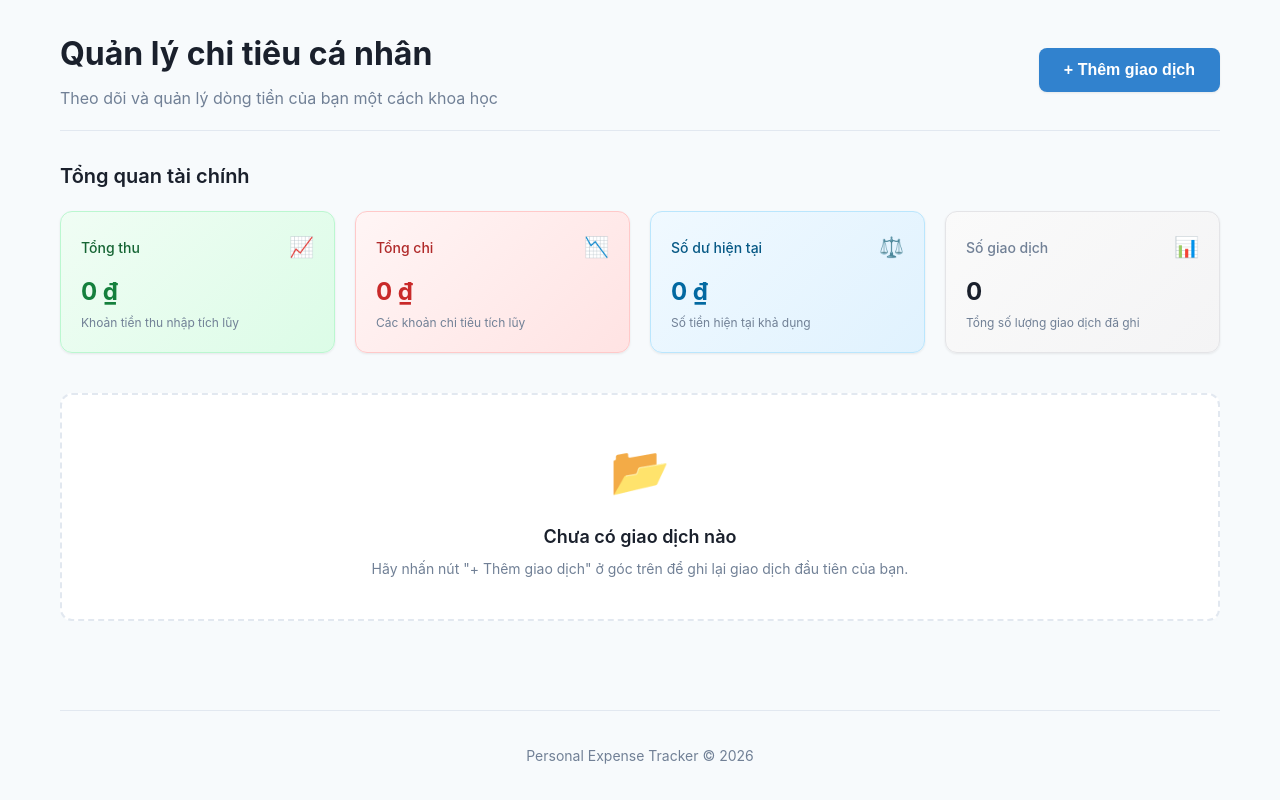
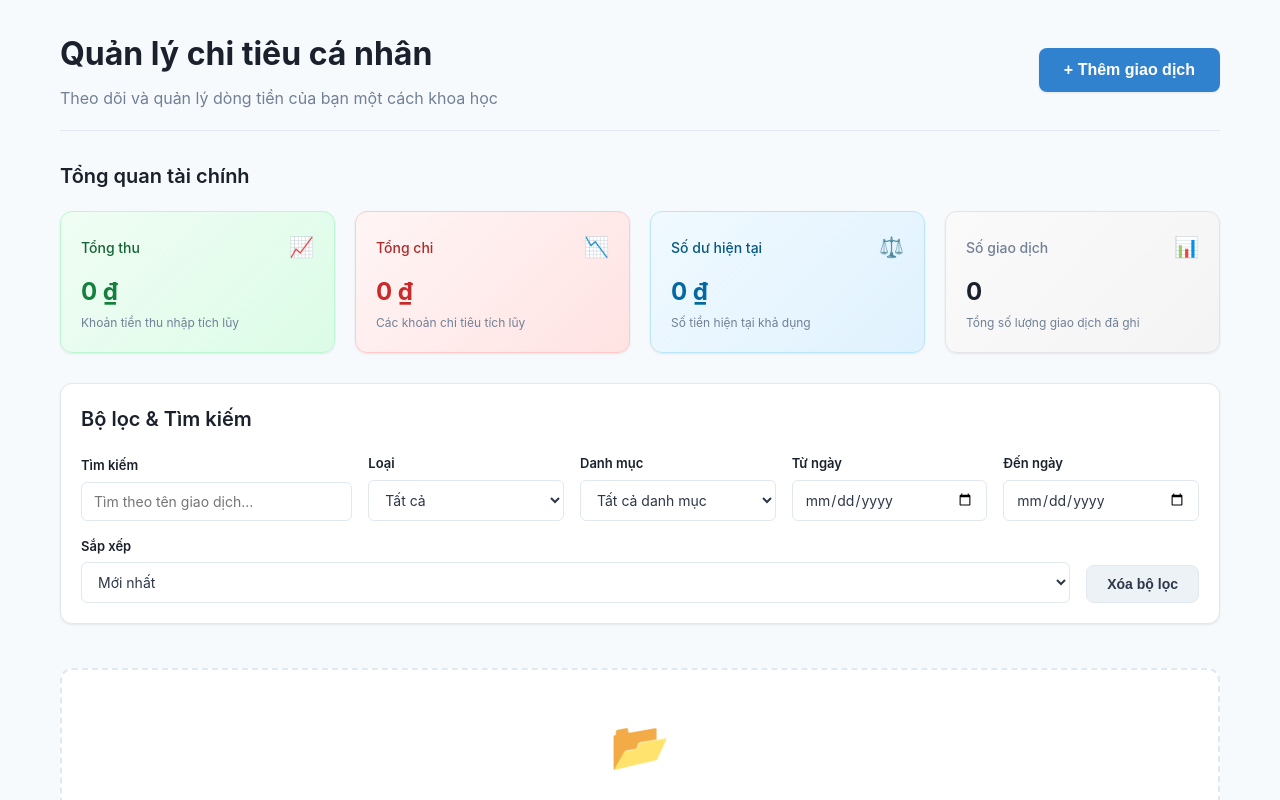
Before and after one commit to tungpy78/QuanLyChiTieu, a React (Vite) app: page / in a window 1280 px wide. Shown: the top 800 px of the page. Built offline with nearby package versions, Linux system fonts and the light colour scheme.

Commit message:
feat: add transaction filters

```diff
--- a/src/App.tsx
+++ b/src/App.tsx
@@ -5,6 +5,7 @@ import { Dashboard } from './components/dashboard/Dashboard';
 import { Modal } from './components/ui/Modal';
 import { TransactionForm } from './components/transactions/TransactionForm';
 import { TransactionList } from './components/transactions/TransactionList';
+import { FilterBar } from './components/filters/FilterBar';
 
 function AppContent() {
   const context = useContext(AppContext);
@@ -46,6 +47,7 @@ function AppContent() {
 
       <main className="app-main">
         <Dashboard />
+        <FilterBar />
         <TransactionList />
       </main>
 
--- /dev/null
+++ b/src/components/filters/FilterBar.tsx
@@ -0,0 +1,157 @@
+import React from 'react';
+import { useTransactions } from '../../hooks/useTransactions';
+import { useCategories } from '../../hooks/useCategories';
+import { Button } from '../ui/Button';
+
+export const FilterBar: React.FC = () => {
+  const { filters, setFilters } = useTransactions();
+  const { categories } = useCategories();
+
+  const handleSearchChange = (e: React.ChangeEvent<HTMLInputElement>) => {
+    setFilters((prev) => ({ ...prev, searchText: e.target.value }));
+  };
+
+  const handleTypeChange = (e: React.ChangeEvent<HTMLSelectElement>) => {
+    setFilters((prev) => ({
+      ...prev,
+      type: e.target.value as 'all' | 'income' | 'expense',
+    }));
+  };
+
+  const handleCategoryChange = (e: React.ChangeEvent<HTMLSelectElement>) => {
+    setFilters((prev) => ({ ...prev, categoryId: e.target.value }));
+  };
+
+  const handleDateFromChange = (e: React.ChangeEvent<HTMLInputElement>) => {
+    setFilters((prev) => ({ ...prev, dateFrom: e.target.value }));
+  };
+
+  const handleDateToChange = (e: React.ChangeEvent<HTMLInputElement>) => {
+    setFilters((prev) => ({ ...prev, dateTo: e.target.value }));
+  };
+
+  const handleSortChange = (e: React.ChangeEvent<HTMLSelectElement>) => {
+    setFilters((prev) => ({
+      ...prev,
+      sortOrder: e.target.value as 'newest' | 'oldest',
+    }));
+  };
+
+  const handleReset = () => {
+    setFilters({
+      searchText: '',
+      type: 'all',
+      categoryId: '',
+      dateFrom: '',
+      dateTo: '',
+      sortOrder: 'newest',
+    });
+  };
+
+  const isDateRangeInvalid =
+    filters.dateFrom && filters.dateTo && filters.dateFrom > filters.dateTo;
+
+  return (
+    <div className="filter-bar-container">
+      <h3 className="section-title">Bộ lọc & Tìm kiếm</h3>
+      <div className="filter-bar">
+        {/* Tìm kiếm */}
+        <div className="filter-item search-input-group">
+          <label htmlFor="filter-search" className="filter-label">Tìm kiếm</label>
+          <input
+            id="filter-search"
+            type="text"
+            className="form-control"
+            placeholder="Tìm theo tên giao dịch..."
+            value={filters.searchText}
+            onChange={handleSearchChange}
+          />
+        </div>
+
+        {/* Loại */}
+        <div className="filter-item">
+          <label htmlFor="filter-type" className="filter-label">Loại</label>
+          <select
+            id="filter-type"
+            className="form-control"
+            value={filters.type}
+            onChange={handleTypeChange}
+          >
+            <option value="all">Tất cả</option>
+            <option value="income">Thu nhập</option>
+            <option value="expense">Chi tiêu</option>
+          </select>
+        </div>
+
+        {/* Danh mục */}
+        <div className="filter-item">
+          <label htmlFor="filter-category" className="filter-label">Danh mục</label>
+          <select
+            id="filter-category"
+            className="form-control"
+            value={filters.categoryId}
+            onChange={handleCategoryChange}
+          >
+            <option value="">Tất cả danh mục</option>
+            {categories.map((cat) => (
+              <option key={cat.id} value={cat.id}>
+                {cat.name}
+              </option>
+            ))}
+          </select>
+        </div>
+
+        {/* Từ ngày */}
+        <div className="filter-item">
+          <label htmlFor="filter-date-from" className="filter-label">Từ ngày</label>
+          <input
+            id="filter-date-from"
+            type="date"
+            className={`form-control ${isDateRangeInvalid ? 'border-warning' : ''}`}
+            value={filters.dateFrom}
+            onChange={handleDateFromChange}
+          />
+        </div>
+
+        {/* Đến ngày */}
+        <div className="filter-item">
+          <label htmlFor="filter-date-to" className="filter-label">Đến ngày</label>
+          <input
+            id="filter-date-to"
+            type="date"
+            className={`form-control ${isDateRangeInvalid ? 'border-warning' : ''}`}
+            value={filters.dateTo}
+            onChange={handleDateToChange}
+          />
+        </div>
+
+        {/* Sắp xếp */}
+        <div className="filter-item">
+          <label htmlFor="filter-sort" className="filter-label">Sắp xếp</label>
+          <select
+            id="filter-sort"
+            className="form-control"
+            value={filters.sortOrder}
+            onChange={handleSortChange}
+          >
+            <option value="newest">Mới nhất</option>
+            <option value="oldest">Cũ nhất</option>
+          </select>
+        </div>
+
+        {/* Action reset */}
+        <div className="filter-item filter-actions-item">
+          <Button variant="secondary" onClick={handleReset} className="btn-reset">
+            Xóa bộ lọc
+          </Button>
+        </div>
+      </div>
+
+      {isDateRangeInvalid && (
+        <div className="filter-warning-text" role="alert">
+          ⚠️ Ngày bắt đầu không thể lớn hơn ngày kết thúc.
+        </div>
+      )}
+    </div>
+  );
+};
--- a/src/index.css
+++ b/src/index.css
@@ -11,6 +11,9 @@
   --secondary-hover: #e2e8f0;
   --danger-color: #e53e3e;
   --danger-hover: #c53030;
+  --warning-color: #dd6b20;
+  --warning-border: #fbd38d;
+  --warning-bg: #fffaf0;
 
   --font-sans: -apple-system, BlinkMacSystemFont, "Segoe UI", Roboto, "Helvetica Neue", Arial, sans-serif;
   --shadow-sm: 0 1px 3px 0 rgba(0, 0, 0, 0.05), 0 1px 2px 0 rgba(0, 0, 0, 0.03);
@@ -76,6 +79,8 @@ body {
 
 /* Main Area Styles */
 .app-main {
+  display: flex;
+  flex-direction: column;
   flex: 1;
 }
 
@@ -147,7 +152,7 @@ body {
 
 /* Dashboard Styles */
 .dashboard-container {
-  margin-bottom: 40px;
+  margin-bottom: 30px;
 }
 
 .section-title {
@@ -430,9 +435,68 @@ body {
   padding-top: 16px;
 }
 
+/* Filter Bar Styles */
+.filter-bar-container {
+  background: var(--bg-card);
+  border: 1px solid var(--border-color);
+  border-radius: 12px;
+  padding: 20px;
+  box-shadow: var(--shadow-sm);
+  margin-bottom: 24px;
+  text-align: left;
+}
+
+.filter-bar {
+  display: flex;
+  flex-wrap: wrap;
+  gap: 16px;
+  align-items: flex-end;
+}
+
+.filter-item {
+  display: flex;
+  flex-direction: column;
+  gap: 6px;
+  flex: 1 1 180px;
+  min-width: 140px;
+}
+
+.filter-item.search-input-group {
+  flex: 2 1 240px;
+}
+
+.filter-item.filter-actions-item {
+  flex: 0 0 auto;
+  min-width: unset;
+}
+
+.filter-label {
+  font-size: 13px;
+  font-weight: 600;
+  color: var(--text-heading);
+}
+
+.btn-reset {
+  width: 100%;
+}
+
+.filter-warning-text {
+  font-size: 13px;
+  color: var(--warning-color);
+  margin-top: 12px;
+  padding: 8px 12px;
+  background-color: var(--warning-bg);
+  border: 1px solid var(--warning-border);
+  border-radius: 6px;
+}
+
+.form-control.border-warning {
+  border-color: var(--warning-color);
+}
+
 /* Transaction List & Item Styles */
 .transaction-list-container {
-  margin-top: 40px;
+  margin-top: 20px;
   margin-bottom: 40px;
 }
 
@@ -592,4 +656,12 @@ body {
   .item-amount {
     font-size: 18px;
   }
+
+  .filter-bar {
+    flex-direction: column;
+    align-items: stretch;
+  }
+  .filter-item {
+    width: 100%;
+  }
 }
```
